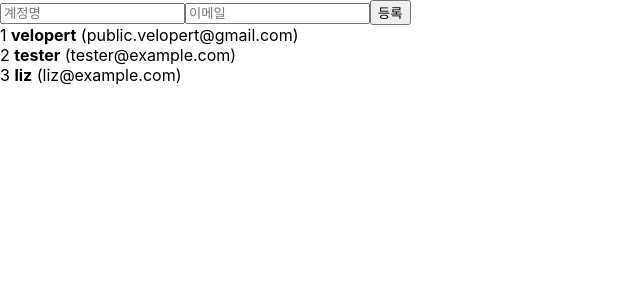
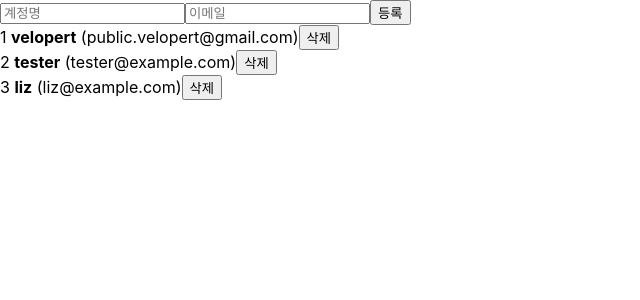
Before and after one commit to yongyonghw/react-study, a React (Create React App) app: page / in a window 1280 px wide. Shown: the top 300 px of the page, without its empty margins (0-640 px from the left). Built offline with nearby package versions, Linux system fonts and the light colour scheme.

Commit message:
14. 배열에 항목 제거하기

```diff
--- a/src/App.tsx
+++ b/src/App.tsx
@@ -60,6 +60,9 @@
         nextId.current += 1;
     }
 
+    const onRemove = (id:Number) => {
+        setUsers(users.filter(user=> user.id !== id));
+    }
 
     return (
         <>
@@ -67,7 +70,7 @@
                             email={email}
                             onChange={onChange}
                             onCreate={onCreate}/>
-            <UserList users={users} />
+            <UserList users={users} onRemove={onRemove} />
         </>
     );
 }
--- a/src/UserList.tsx
+++ b/src/UserList.tsx
@@ -5,6 +5,7 @@
     return (
         <div>
             {user.id} <b>{user.username}</b> <span>({user.email})</span>
+            <button onClick={()=> prop.onRemove(user.id)}>삭제</button>
         </div>
     );
 }
@@ -22,7 +23,7 @@
         <div>
             {users.map((user: Users)=>(
                 // <User id={user.id} username={user.username} email={user.email} key={user.id}></User>
-                <User user={user}/>
+                <User user={user} key={user.id} onRemove={props.onRemove}/>
             ))}
 
         </div>
```
